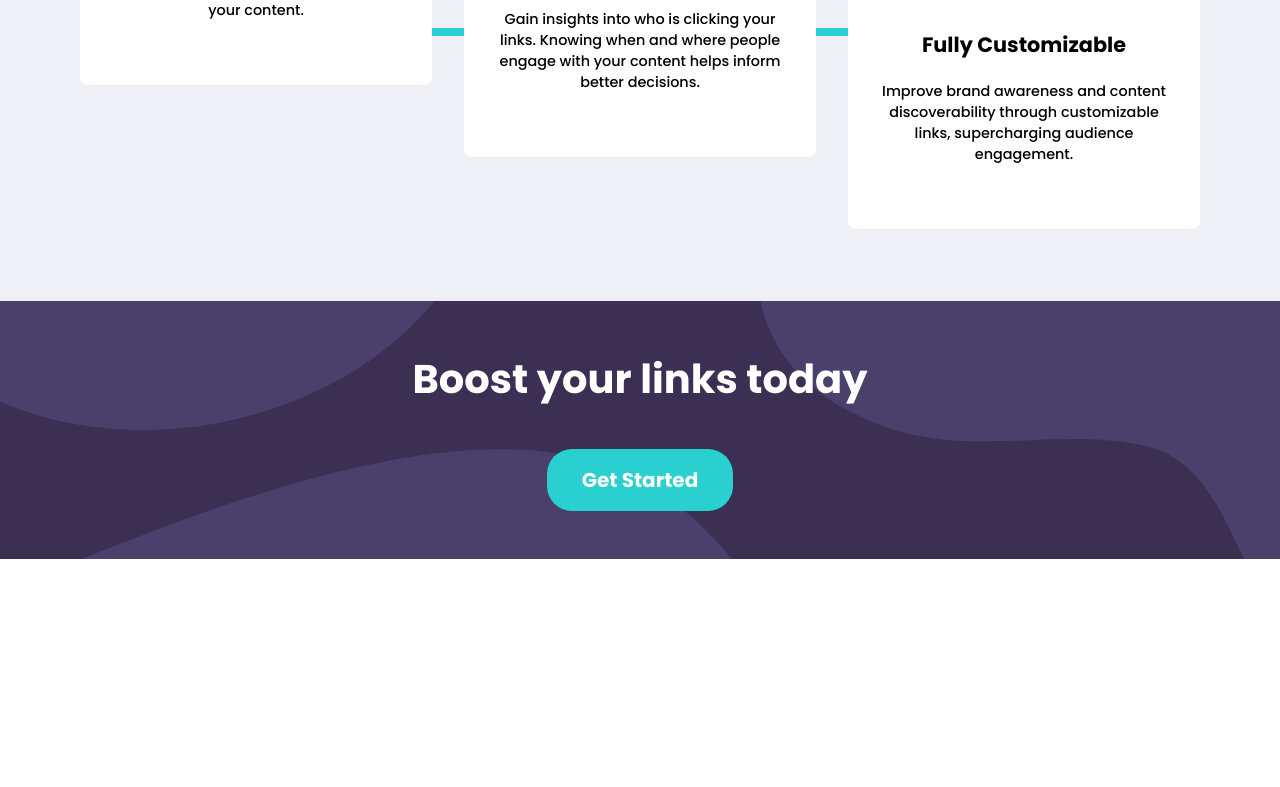
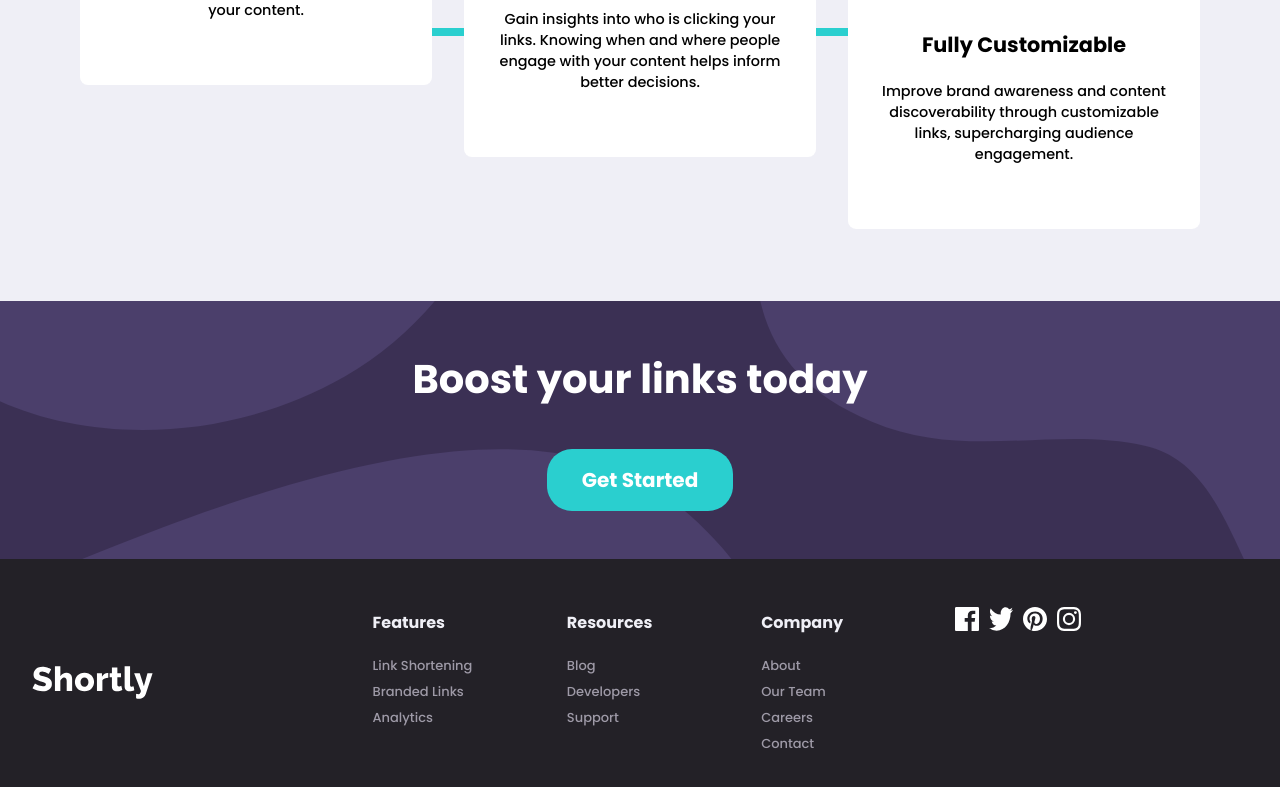
Before and after one commit to 0mar-5/Frontend-Mentor-Shortly-URL-shortening-API-Challenge, a React (Vite) app: page / in a window 1280 px wide. Shown: the part 1290-2077 px from the top of the page. Before the commit the page ends 1849 px from the top, so only its background shows below. Built offline with nearby package versions, Linux system fonts and the light colour scheme.

Commit message:
adding footer component

```diff
--- a/src/App.jsx
+++ b/src/App.jsx
@@ -1,4 +1,5 @@
 import Cta from "./components/Cta/Cta";
+import Footer from "./components/footer/Footer";
 import Hero from "./components/Hero/Hero";
 import Nav from "./components/Navigation/Nav";
 import ShortenURL from "./components/ShortenURL/ShortenURL";
@@ -14,6 +15,7 @@ function App() {
         <Statistics />
         <Cta />
       </main>
+      <Footer />
     </>
   );
 }
--- a/src/components/Cta/Cta.jsx
+++ b/src/components/Cta/Cta.jsx
@@ -1,7 +1,7 @@
 import "./Cta.css";
 function Cta() {
   return (
-    <section className="cta">
+    <section className="cta" id="cta">
       <h3>Boost your links today</h3>
       <a href="#" className="btn-cta">
         Get Started
--- a/src/components/Navigation/NavLinks.jsx
+++ b/src/components/Navigation/NavLinks.jsx
@@ -3,17 +3,17 @@ function NavLinks() {
   return (
     <ul className="nav-links">
       <li>
-        <a className="main-nav-link" href="#">
+        <a className="main-nav-link" href="#shorten-link">
           Features
         </a>
       </li>
       <li>
-        <a className="main-nav-link" href="#">
+        <a className="main-nav-link" href="#cta">
           Pricing
         </a>
       </li>
       <li>
-        <a className="main-nav-link" href="#">
+        <a className="main-nav-link" href="#resources">
           Resources
         </a>
       </li>
--- a/src/components/ShortenURL/ShortenURL.jsx
+++ b/src/components/ShortenURL/ShortenURL.jsx
@@ -8,7 +8,7 @@ function ShortenURL() {
     setShowResult(!showResult);
   };
   return (
-    <section className="shorten-container">
+    <section className="shorten-container" id="shorten-link">
       <div className={`${showResult && "container-move"} container`}>
         <form className="shorten" onSubmit={handleSubmit}>
           <input
--- /dev/null
+++ b/src/components/footer/Footer.css
@@ -0,0 +1,30 @@
+.footer {
+  display: grid;
+  grid-template-columns: 2fr 1fr 1fr 1fr 2fr;
+  background-color: var(--Neutral-color-VeryDarkViolet);
+  color: var(--Light-Gray-bg);
+  gap: 3rem;
+  padding: 3rem 2rem;
+}
+
+.footer .logo img {
+  filter: brightness(20);
+}
+
+@media (max-width: 980px) {
+  .footer {
+    gap: 1rem;
+  }
+}
+
+@media (max-width: 850px) {
+  .footer {
+    grid-template-columns: 1fr;
+    gap: 2rem;
+    text-align: center;
+  }
+  .footer .logo {
+    align-items: center;
+    justify-content: center;
+  }
+}
--- /dev/null
+++ b/src/components/footer/Footer.jsx
@@ -0,0 +1,35 @@
+import "./Footer.css";
+import logo from "../../images/logo.svg";
+import FooterLinks from "./FooterLinks";
+import SocialLinks from "./SocialLinks";
+function Footer() {
+  return (
+    <footer className="footer" id="resources">
+      <a href="#" className="logo">
+        <img className="logo" alt="logo" src={logo} />
+      </a>
+      <FooterLinks
+        title="Features"
+        link1="Link Shortening"
+        link2="Branded Links"
+        link3="Analytics"
+      />
+      <FooterLinks
+        title="Resources"
+        link1="Blog"
+        link2="Developers"
+        link3="Support"
+      />
+      <FooterLinks
+        title="Company"
+        link1="About"
+        link2="Our Team"
+        link3="Careers"
+        link4="Contact"
+      />
+      <SocialLinks />
+    </footer>
+  );
+}
+
+export default Footer;
--- /dev/null
+++ b/src/components/footer/FooterLinks.css
@@ -0,0 +1,21 @@
+.footer-text {
+  line-height: 2;
+}
+
+.footer-text h4 {
+  margin-bottom: 0.9rem;
+}
+
+.footer-text a:link,
+.footer-text a:visited {
+  color: var(--text-color-GrayishViolet);
+  display: flex;
+  flex-direction: column;
+  font-size: 13px;
+  list-style: none;
+  text-decoration: none;
+}
+.footer-text a:hover,
+.footer-text a:active {
+  color: var(--Primary-color-cyan);
+}
--- /dev/null
+++ b/src/components/footer/FooterLinks.jsx
@@ -0,0 +1,15 @@
+import "./FooterLinks.css";
+
+function FooterLinks({ title, link1, link2, link3, link4 }) {
+  return (
+    <div className="footer-text">
+      <h4>{title}</h4>
+      <a href="#">{link1}</a>
+      <a href="#">{link2}</a>
+      <a href="#">{link3}</a>
+      {link4 && <a href="#">{link4}</a>}
+    </div>
+  );
+}
+
+export default FooterLinks;
--- /dev/null
+++ b/src/components/footer/SocialLinks.css
@@ -0,0 +1,16 @@
+.social-logo-container {
+  display: flex;
+  gap: 10px;
+}
+.social-logo {
+  width: 24px;
+  height: 24px;
+  cursor: pointer;
+}
+
+@media (max-width: 850px) {
+  .social-logo-container {
+    align-items: center;
+    justify-content: center;
+  }
+}
--- /dev/null
+++ b/src/components/footer/SocialLinks.jsx
@@ -0,0 +1,18 @@
+import faceIcon from "../../images/icon-facebook.svg";
+import twitterIcon from "../../images/icon-twitter.svg";
+import pinterestIcon from "../../images/icon-pinterest.svg";
+import instagramIcon from "../../images/icon-instagram.svg";
+
+import "./SocialLinks.css";
+function SocialLinks() {
+  return (
+    <div className="social-logo-container">
+      <img src={faceIcon} alt="facebook" className="social-logo" />
+      <img src={twitterIcon} alt="twitter" className="social-logo" />
+      <img src={pinterestIcon} alt="pinterest" className="social-logo" />
+      <img src={instagramIcon} alt="instagram" className="social-logo" />
+    </div>
+  );
+}
+
+export default SocialLinks;
```
